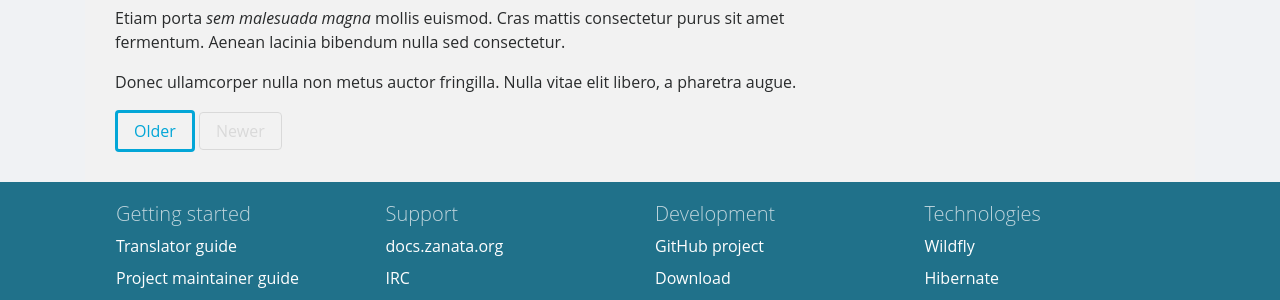
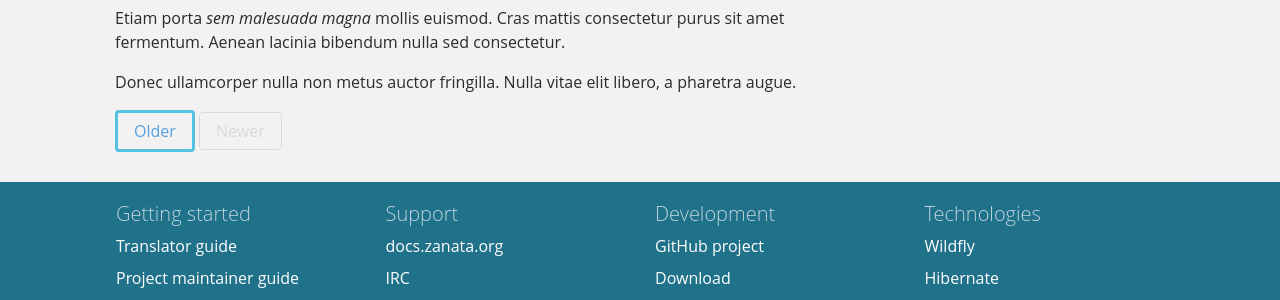
Before and after one commit to zanata/zanata.github.io, a Jekyll site: the page redesign/blog.html, which Jekyll copies as it is, in a window 1280 px wide and 900 px high, scrolled down 1522 px. Shown: the part 409-709 px from the top of the window. Built offline with Jekyll 4.4.1, drawn with Linux system fonts in a browser that asks for light colours; nearby versions of some CDN libraries; Markdown is read by kramdown in place of the engine named in the settings.

Commit message:
feat(blog) editing bootstrap blogpage template

```diff
--- a/redesign/blog.html
+++ b/redesign/blog.html
@@ -120,7 +120,7 @@
           </div><!-- /.blog-post -->
 
           <nav class="blog-pagination">
-            <a class="btn btn-outline-primary" href="#">Older</a>
+            <a class="btn btn-outline-primary disabled" href="#">Older</a>
             <a class="btn btn-outline-secondary disabled" href="#">Newer</a>
           </nav>
 
@@ -133,7 +133,7 @@
               <li><a href="#">July 2017</a></li>
             </ol>
           </div>
-          <div class="sidebar-module sidebar-module-inset">
+          <div class="sidebar-module">
             <h4>Elsewhere</h4>
             <ol class="list-unstyled">
               <li><a href="#">GitHub</a></li>
```
Also changed, not shown: other parts of redesign/blog.html (+1 -1 lines).
